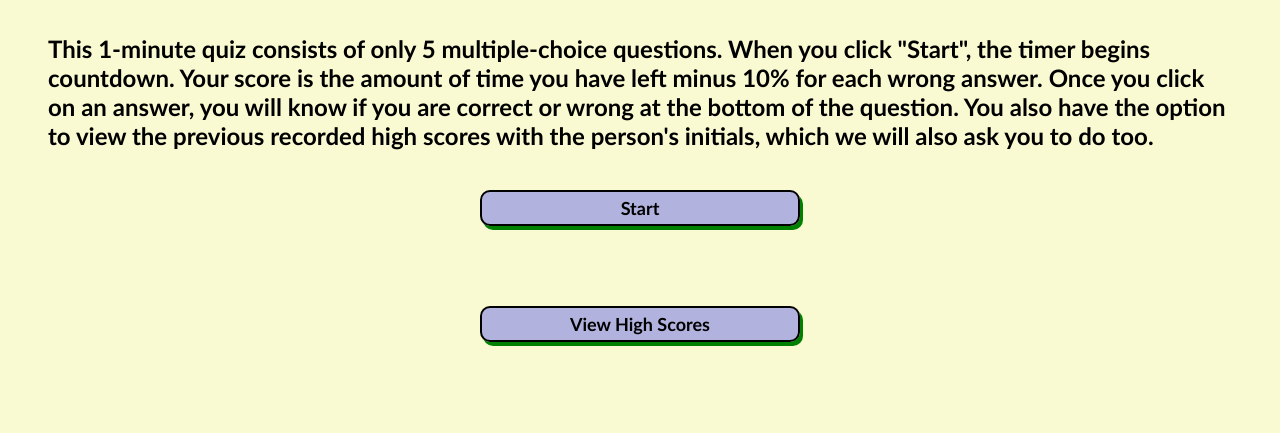
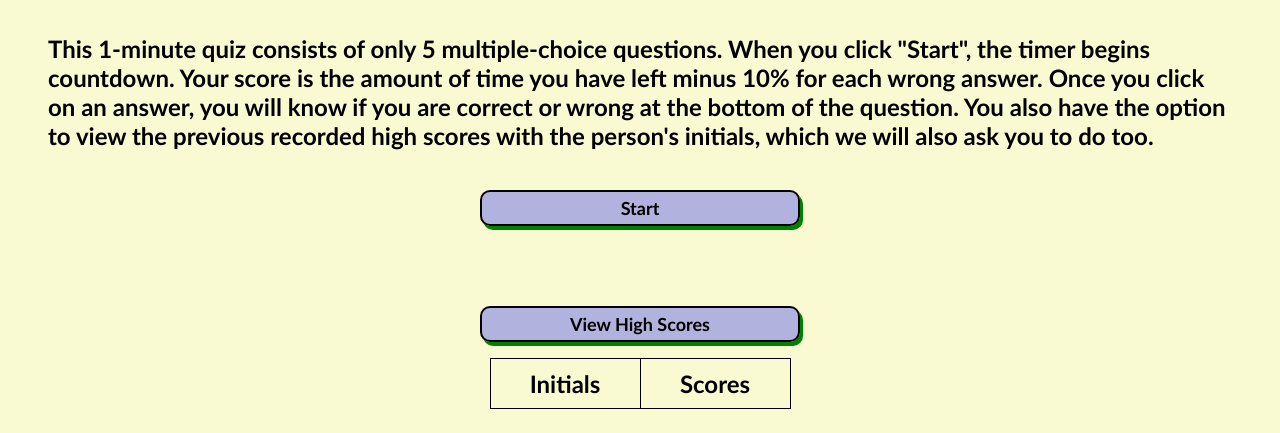
Before and after one commit to jason1chiu/javascript-quiz, a plain HTML site: page index.html in a window 1280 px wide. Both pictures are taken after a click on the button "View High Scores". Shown: the part 119-552 px from the top of the page. Drawn offline with Linux system fonts and the light colour scheme.

Commit message:
finally found some way to show stored scores phew

```diff
--- a/assets/css/style.css
+++ b/assets/css/style.css
@@ -100,3 +100,15 @@ input::placeholder {
 .hide {
   display: none;
 }
+
+td, th {
+  border: 1px solid black;
+  padding: 10px 5px;
+  text-align: center;
+  width: 150px;
+}
+
+table {
+  border-collapse: collapse;
+  margin: auto;
+}
--- a/assets/js/script.js
+++ b/assets/js/script.js
@@ -180,8 +180,35 @@ function saveScore() {
   localStorage.setItem("highScores", JSON.stringify(highScores));
 }
 
-var savedScores = localStorage.getItem("highScores");
+/* var savedScores = localStorage.getItem("highScores"); */
 
 var highScoreEl = document.getElementById("highScore");
 
 highScoreEl.addEventListener('click', showScores);
+
+function showScores() {
+  let thead = document.querySelector("#table thead");
+  thead.innerHTML = "";
+  let headers = ["Initials", "Scores"];
+  // headers.forEach( function(item) {
+    for (let i = 0; i < headers.length; i++) {
+      let item = headers[i];
+      let th = document.createElement("th");
+      th.innerText = item;
+      thead.append(th);
+    }
+
+  //})
+
+  let tbody = document.querySelector("#table tbody");
+  tbody.innerHTML = ""
+  highScores.forEach(item => {
+    let row = document.createElement("tr");
+    let initials = document.createElement("td");
+    let scores = document.createElement("td");
+    initials.innerText = item.initials || item.Initials || "unknown";
+    scores.innerText = item.score;
+    row.append(initials, scores);
+    tbody.append(row);
+  })
+}
--- a/index.html
+++ b/index.html
@@ -60,9 +60,14 @@
     </button>
   </section>
 
-  <section id="list">
+  <table id="table">
+    <thead>
 
-  </section>
+    </thead>
+    <tbody>
+
+    </tbody>
+  </table>
 
   <script src="./assets/js/script.js"></script>
 </body>
```
